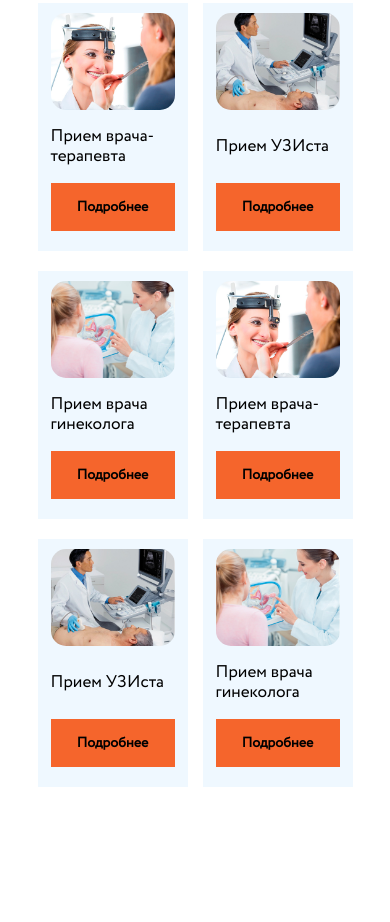
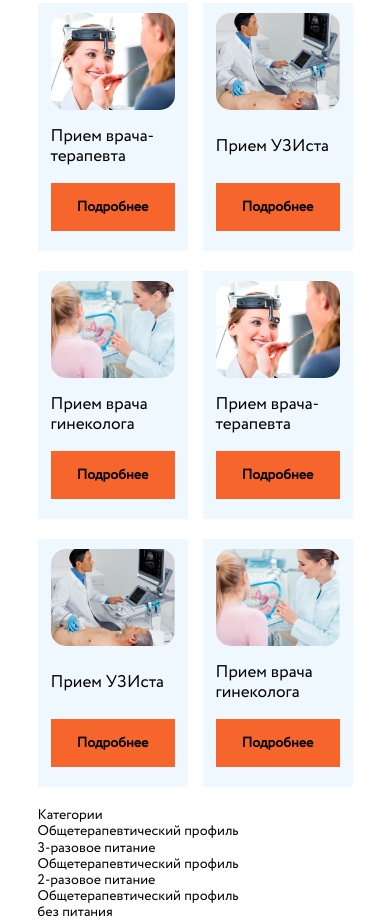
Before and after one commit to kovgansergey/sanatoriumRus, a plain HTML site: page treatmentBranch.html in a window 390 px wide. Shown: the part 321-1243 px from the top of the page. Before the commit the page ends 1128 px from the top, so only its background shows below. Drawn offline with Linux system fonts and the light colour scheme.

Commit message:
начал верстку таблицы на странице Отделение разворот

```diff
--- a/sass/blocks/_treatmentBranch.sass
+++ b/sass/blocks/_treatmentBranch.sass
@@ -33,20 +33,14 @@
   .treatmentBranch
     &-main
       &__item
-        margin-bottom: 20px
-        padding: 10px 13px 20px
-        width: 260px
-        &-img
-          height: 183px
-        &-btn
-          width: 100%
-@media (max-width: 576px)
-  .treatmentBranch
-    &-main
-      &__item
         display: flex
         flex-direction: column
         justify-content: space-between
+        margin-bottom: 20px
+        padding: 10px 13px 20px
         width: 150px
         &-img
           height: 97px
+        &-btn
+          width: 100%
+// @media (max-width: 576px)
--- a/treatmentBranch.html
+++ b/treatmentBranch.html
@@ -85,6 +85,28 @@
         <!-- /.treatmentBranch-main__item -->
       </div>
       <!-- /.treatmentBranch-main__wrap -->
+      <div class="treatmentBranch-main__table">
+        <div class="treatmentBranch-main__table-category">
+          <div class="treatmentBranch-main__table-title">
+            <div class="treatmentBranch-main__table-col">Категории</div>
+          </div>
+          <div class="treatmentBranch-main__table-row">
+            <div class="treatmentBranch-main__table-col">Общетерапевтический профиль<br>3-разовое питание</div>
+          </div>
+          <div class="treatmentBranch-main__table-row">
+            <div class="treatmentBranch-main__table-col">Общетерапевтический профиль<br>2-разовое питание</div>
+          </div>
+          <div class="treatmentBranch-main__table-row">
+            <div class="treatmentBranch-main__table-col">Общетерапевтический профиль<br>без питания</div>
+          </div>
+        </div>
+        <!-- /.treatmentBranch-main__table-category -->
+        <div class="treatmentBranch-main__table-content">
+
+        </div>
+        <!-- /.treatmentBranch-main__table-content -->
+      </div>
+      <!-- /.treatmentBranch-main__table -->
     </div>
     <!-- /.container -->
   </section>
```
Also changed, not shown: css/style.css.
